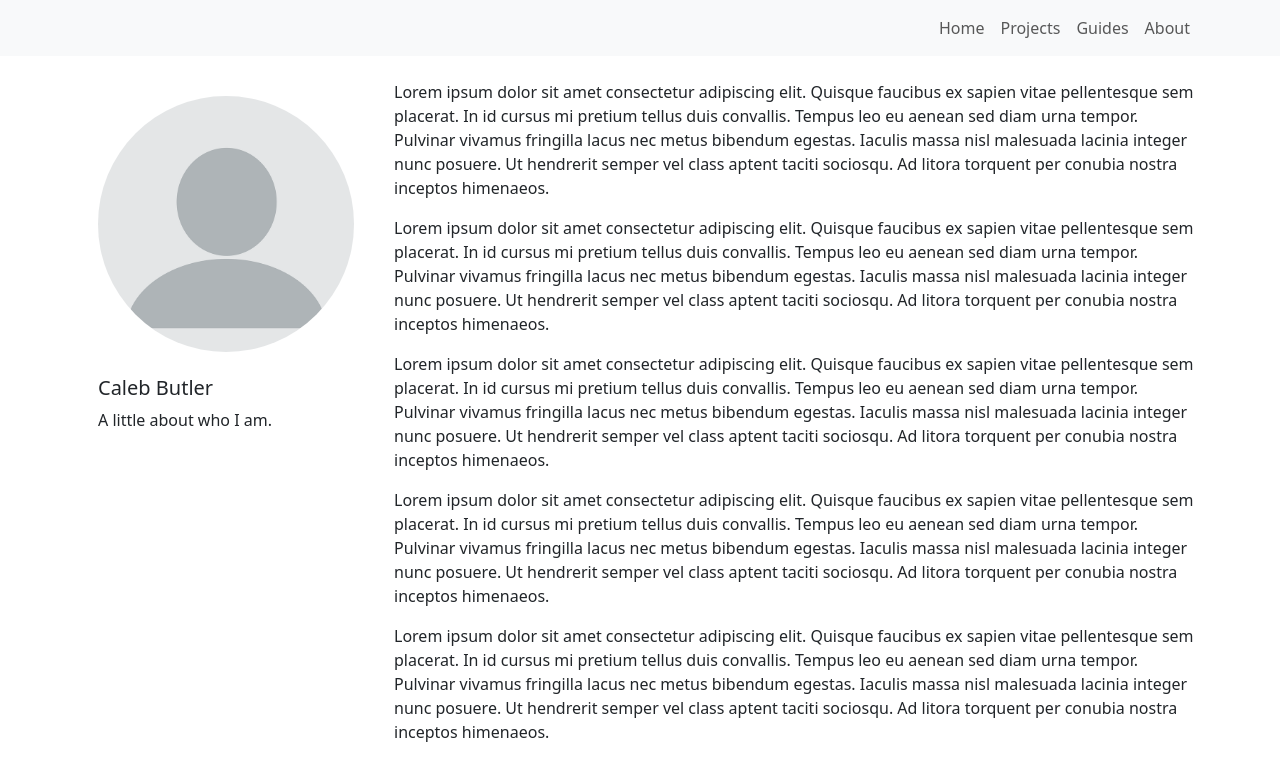
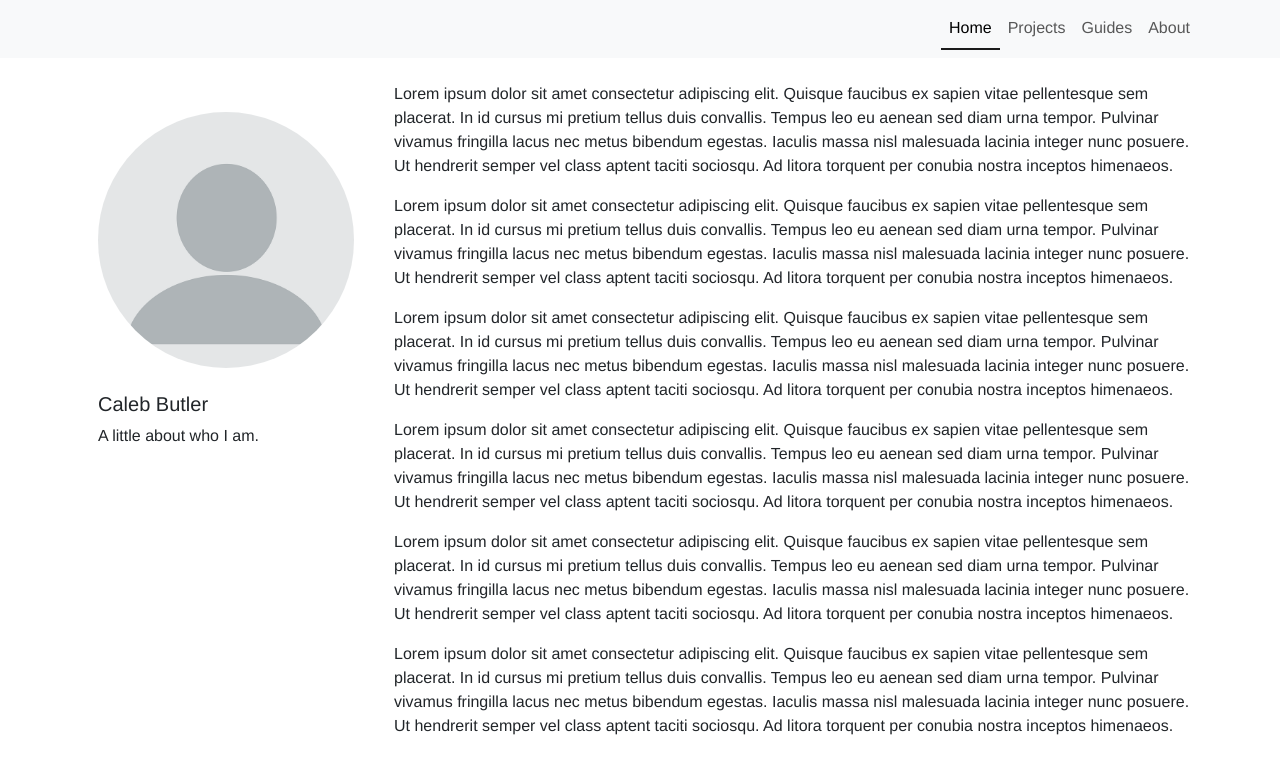
Before and after one commit to calebabutler/personal-website, a React (Vite) app: page /home in a window 1280 px wide. Shown: the top 757 px of the page. Built offline with nearby package versions, Linux system fonts and the light colour scheme.

Commit message:
Make certain elements sticky; change font, style

```diff
--- /dev/null
+++ b/src/App.css
@@ -0,0 +1,10 @@
+.navbar-nav .active {
+    border-bottom: 2px solid #1b1b1b;
+}
+
+body {
+    font-family:
+        "Proxima Nova", "Helvetica Neue", "Helvetica", "Segoe UI",
+        "Nimbus Sans L", "Liberation Sans", "Open Sans", FreeSans, Arial,
+        sans-serif !important;
+}
--- a/src/App.tsx
+++ b/src/App.tsx
@@ -1,6 +1,7 @@
 import { ReactNode } from "react";
 import Header from "./Header";
 import "bootstrap/dist/css/bootstrap.min.css";
+import "./App.css";
 import InfoCard from "./InfoCard";
 import { Col, Container, Row } from "react-bootstrap";
 
--- a/src/Header.tsx
+++ b/src/Header.tsx
@@ -1,18 +1,39 @@
-import { ReactNode } from "react";
+import { ReactNode, useState } from "react";
 import { Nav, Container, Navbar } from "react-bootstrap";
 
 const Header = (): ReactNode => {
+    const [selection, setSelection] = useState("home");
     return (
-        <Navbar expand="lg" bg="light" data-bs-theme="light">
+        <Navbar expand="lg" bg="light" data-bs-theme="light" sticky="top">
             <Container>
                 <br />
                 <Navbar.Toggle />
                 <Navbar.Collapse className="justify-content-end">
                     <Nav>
-                        <Nav.Link href="#home">Home</Nav.Link>
-                        <Nav.Link href="#projects">Projects</Nav.Link>
-                        <Nav.Link href="#guides">Guides</Nav.Link>
-                        <Nav.Link href="#about">About</Nav.Link>
+                        <Nav.Link
+                            active={selection === "home"}
+                            onClick={() => setSelection("home")}
+                        >
+                            Home
+                        </Nav.Link>
+                        <Nav.Link
+                            active={selection === "projects"}
+                            onClick={() => setSelection("projects")}
+                        >
+                            Projects
+                        </Nav.Link>
+                        <Nav.Link
+                            active={selection === "guides"}
+                            onClick={() => setSelection("guides")}
+                        >
+                            Guides
+                        </Nav.Link>
+                        <Nav.Link
+                            active={selection === "about"}
+                            onClick={() => setSelection("about")}
+                        >
+                            About
+                        </Nav.Link>
                     </Nav>
                 </Navbar.Collapse>
             </Container>
--- a/src/InfoCard.tsx
+++ b/src/InfoCard.tsx
@@ -3,7 +3,10 @@ import { Card } from "react-bootstrap";
 
 const InfoCard = (): ReactNode => {
     return (
-        <Card style={{ width: "18rem" }} className="border-0">
+        <Card
+            style={{ width: "18rem", position: "sticky", top: "6em" }}
+            className="border-0"
+        >
             <Card.Body>
                 <div className="ratio ratio-1x1 rounded-circle overflow-hidden">
                     <Card.Img variant="top" src="profile.png" />
```
